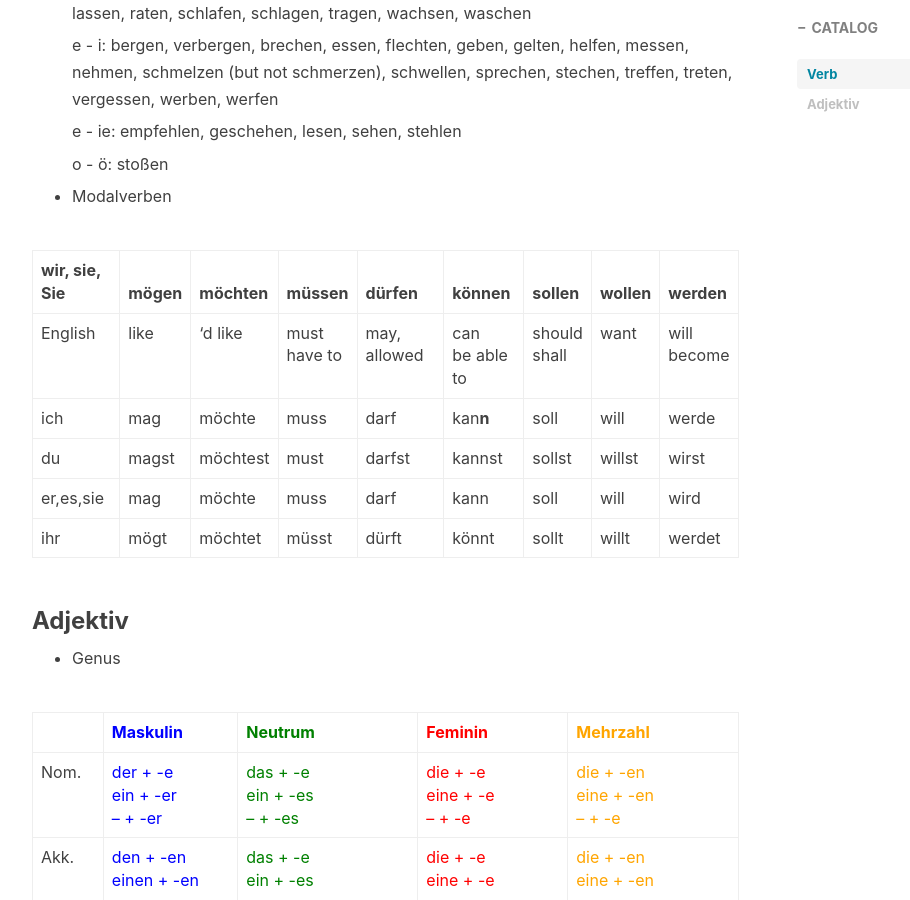
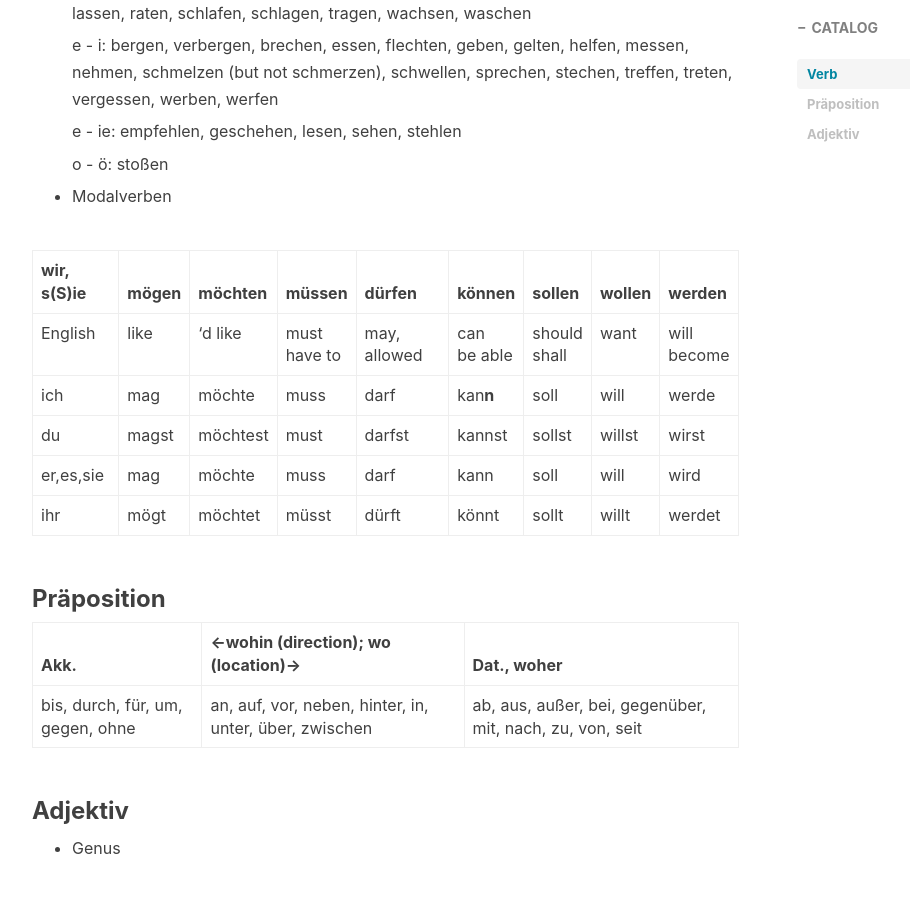
Before and after one commit to Bearxcave/Bearxcave.github.io, a Jekyll site: the page built from _posts/2023-09-17-Deutsch-learnen.md, in a window 1280 px wide and 900 px high, scrolled down 2553 px. Shown: the whole window, without its empty margins (233-1143 px from the left). Built offline with Jekyll 4.4.1, drawn with Linux system fonts in a browser that asks for light colours; nearby versions of some CDN libraries; comment, search, counter and statistics services are not loaded.

Commit message:
Update 2023-09-17-Deutsch-learnen.md

```diff
--- a/_posts/2023-09-17-Deutsch-learnen.md
+++ b/_posts/2023-09-17-Deutsch-learnen.md
@@ -80,13 +80,19 @@ zB, Er antwortet mir nicht. - Er beantwortet die Frage nicht.
 
 * Modalverben
 
-| wir, sie, Sie | mögen | möchten | müssen | dürfen | können | sollen | wollen | werden |
+| wir, s(S)ie | mögen | möchten | müssen | dürfen | können | sollen | wollen | werden |
 | ---- | ---- | ---- | ---- | ---- | ---- | ---- | ---- | ---- |
-| English | like | 'd like | must<br>have to | may, allowed | can<br>be able to | should<br>shall | want | will<br>become |
+| English | like | 'd like | must<br>have to | may, allowed | can<br>be able | should<br>shall | want | will<br>become |
 | ich       | mag   | möchte   | muss  | darf   | kan<b>n</b> | soll   | will   | werde  |
 | du        | magst | möchtest | must  | darfst | kannst | sollst | willst | wirst  |
 | er,es,sie | mag   | möchte   | muss  | darf   | kann   | soll   | will   | wird   |
 | ihr       | mögt  | möchtet  | müsst | dürft  | könnt  | sollt  | willt  | werdet |
+
+### Präposition
+
+| Akk. | <-wohin (direction); wo (location)-> | Dat., woher |
+| ---- | ---- | ---- |
+| bis, durch, für, um, gegen, ohne | an, auf, vor, neben, hinter, in, unter, über, zwischen | ab, aus, außer, bei, gegenüber, mit, nach, zu, von, seit |
 
 ### Adjektiv
 
```
